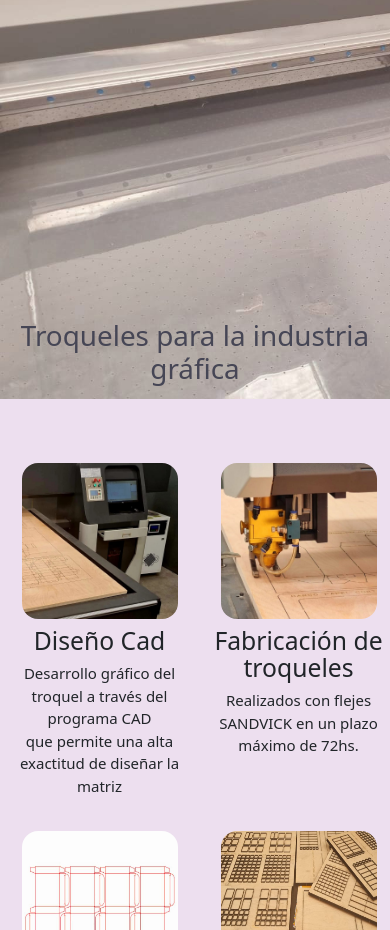
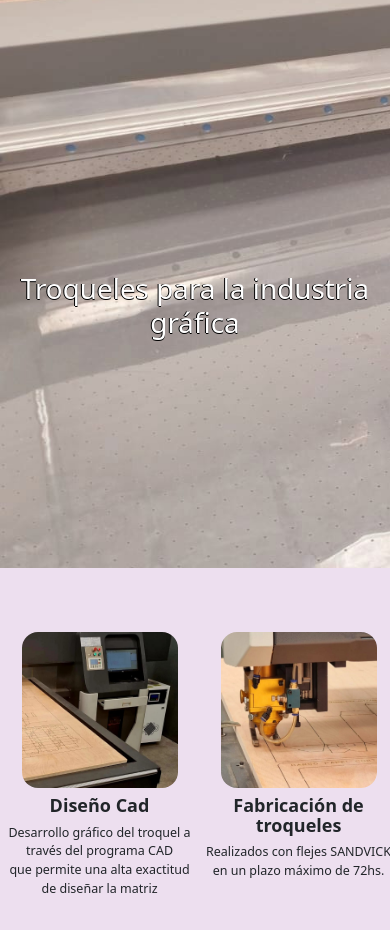
Before and after one commit to CaroRuizP/preentrega3ercaroruizpenayo, a plain HTML site: page index.html in a window 390 px wide. Shown: the part 113-1043 px from the top of the page. Drawn offline with nearby package versions, Linux system fonts and the light colour scheme.

Commit message:
cambio en grilla home
bordes redondeados

```diff
--- a/css/style.css
+++ b/css/style.css
@@ -44,20 +44,21 @@ main {
 
 .banner-hero {
   background-image: url("../recursos/img-hero.jpeg");
-  height: 50vh;
+  height: 70vh;
   background-size: cover; }
 
 .banner-hero h1 {
   text-align: center;
-  color: #464655;
+  color: white;
   position: relative;
-  top: 81%; }
+  top: 50%;
+  text-shadow: -1px 0 black, 0 1px black; }
 
 h2 {
   margin-bottom: 0.5rem;
   margin-top: 0.5rem;
   font-family: inherit;
-  font-weight: 300;
+  font-weight: 600;
   line-height: 1.1;
   color: inherit; }
 
@@ -116,10 +117,19 @@ h2 {
   justify-content: space-around;
   margin-top: 3rem; }
 
+.tex-grid {
+  width: 20vw; }
+
 @media (max-width: 768px) {
   .producto img {
     width: 40vw;
-    height: 40vw; } }
+    height: 40vw; }
+  p {
+    margin-top: 0;
+    margin-bottom: 1rem;
+    font-size: 12.5px; }
+  h2 {
+    font-size: 18px; } }
 
 input:focus {
   background-color: #222; }
--- a/index.html
+++ b/index.html
@@ -66,7 +66,7 @@
 
       <article class="producto">
        <img src="./recursos/foto-producto1.jpeg" alt="Diseño Cad">
-        <div>
+        <div class="text-grid">
           <h2>Diseño Cad</h2>
           <p>Desarrollo gráfico del troquel a través del programa CAD <br> que permite una alta
             exactitud de diseñar la matriz</p>
@@ -75,7 +75,7 @@
 
       <article class="producto"> <a href="#">
         <img src="./recursos/foto-producto3.jpeg" alt="Fabricación de troqueles"></a>
-        <div>
+        <div class="text-grid">
           <h2>Fabricación de troqueles</h2>
           <p>Realizados con flejes SANDVICK en un plazo máximo de 72hs.</p>
         </div>
@@ -83,7 +83,7 @@
 
       <article class="producto">
         <img src="./recursos/sacabocado-impresion.jpg" alt="Impresión">
-        <div>
+        <div class="text-grid">
           <h2>Impresión</h2>
           <p>Impresiones realizadas en escala 1:1 mediante impresoras de gran formato</p>
         </div>
@@ -91,7 +91,7 @@
 
       <article class="producto">
         <img src="./recursos/sacabocados3.jpeg" alt="Materiales">
-        <div>
+        <div class="text-grid">
           <h2>Materiales</h2>
           <p>Realizados con flejes SANDVICK en un plazo máximo de 72hs.</p>
         </div>
--- a/scss/sections/_main.scss
+++ b/scss/sections/_main.scss
@@ -6,22 +6,23 @@ main {
 
 .banner-hero {
     background-image: url('../recursos/img-hero.jpeg');
-    height: 50vh;
+    height: 70vh;
     background-size: cover;
 }
 
 .banner-hero h1 {
     text-align: center;
-    color: $color-oscuro;
+    color: white;
     position: relative;
-    top: 81%;
+    top: 50%;
+    text-shadow: -1px 0 black, 0 1px black,
 }
 
 h2 {
     margin-bottom: 0.5rem;
     margin-top: 0.5rem;
     font-family: inherit;
-    font-weight: 300;
+    font-weight: 600;
     line-height: 1.1;
     color:inherit;
 }
--- a/scss/sections/_productos.scss
+++ b/scss/sections/_productos.scss
@@ -25,6 +25,10 @@ margin-top: 1rem;
 
 }
 
+.tex-grid{
+    width: 20vw;
+}
+
 @media (max-width: 768px){
 
     .producto img{
@@ -32,4 +36,15 @@ margin-top: 1rem;
         height: 40vw;
 
     }
+
+    p{
+        margin-top: 0;
+        margin-bottom: 1rem;
+        font-size: 12.5px;
+    }
+
+    h2{
+        font-size: 18px;
+
+    }
 }
```
